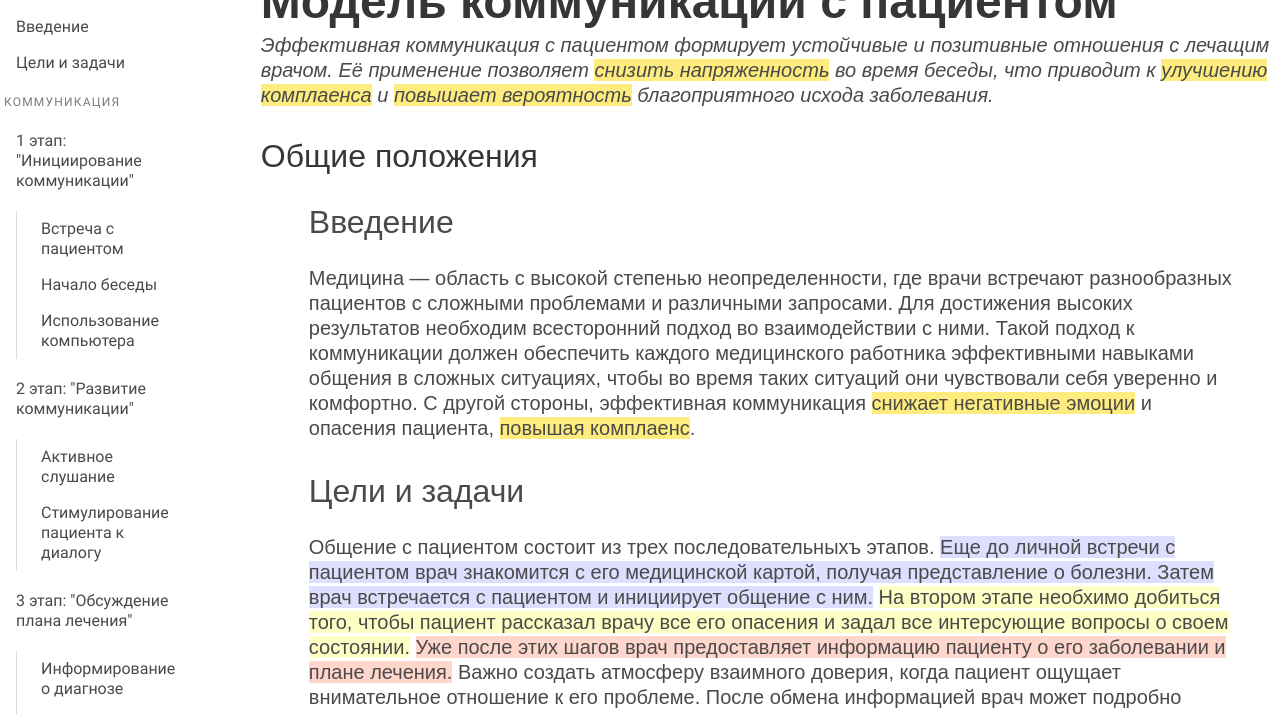
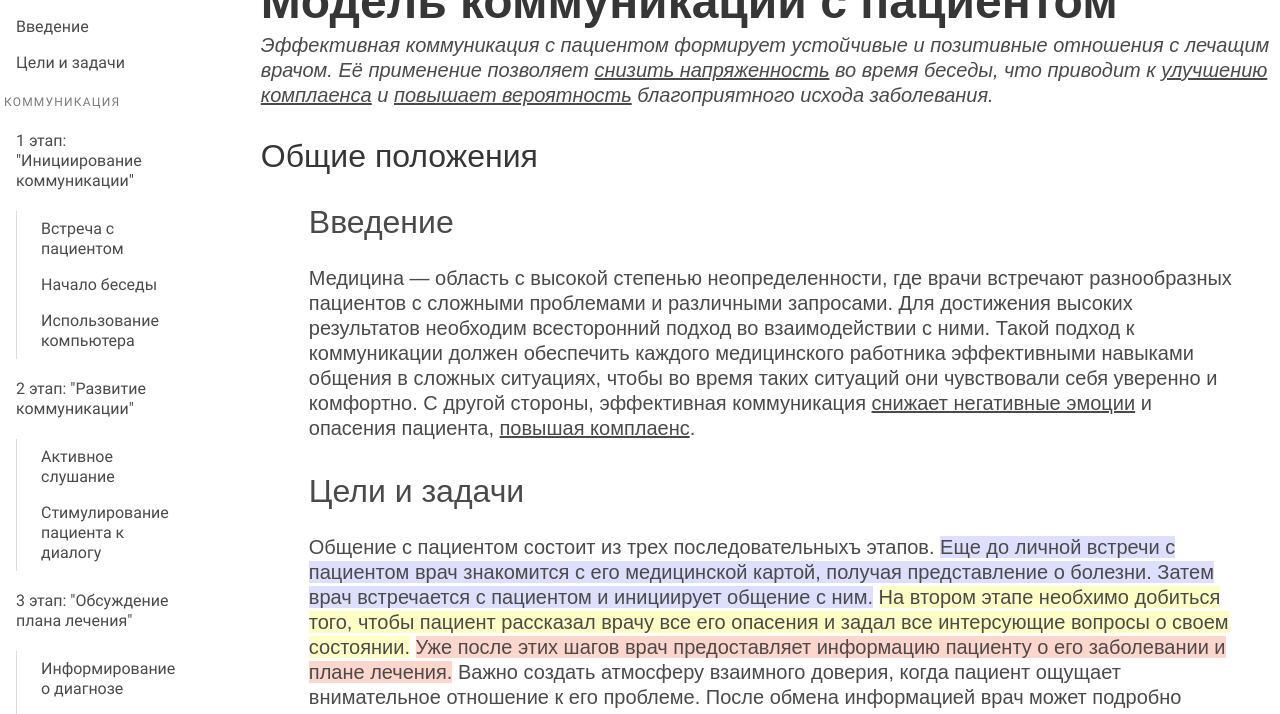
Before and after one commit to MaxTitkov/communication, a plain HTML site: page index.html in a window 1280 px wide. Shown: the part 86-800 px from the top of the page. Drawn offline with nearby package versions, Linux system fonts and the light colour scheme; a web font is replaced by a local one.

Commit message:
Add files via upload

```diff
--- a/style.css
+++ b/style.css
@@ -71,7 +71,8 @@ ul.action-list>li{
     background-color: rgb(255, 214, 204);
 }
 .mark{
-    background-color: rgb(255, 236, 126);
+    /* background-color: rgb(255, 252, 235); */
+    text-decoration: underline;
 }
 
 @media screen and (max-width: 992px) {
```
